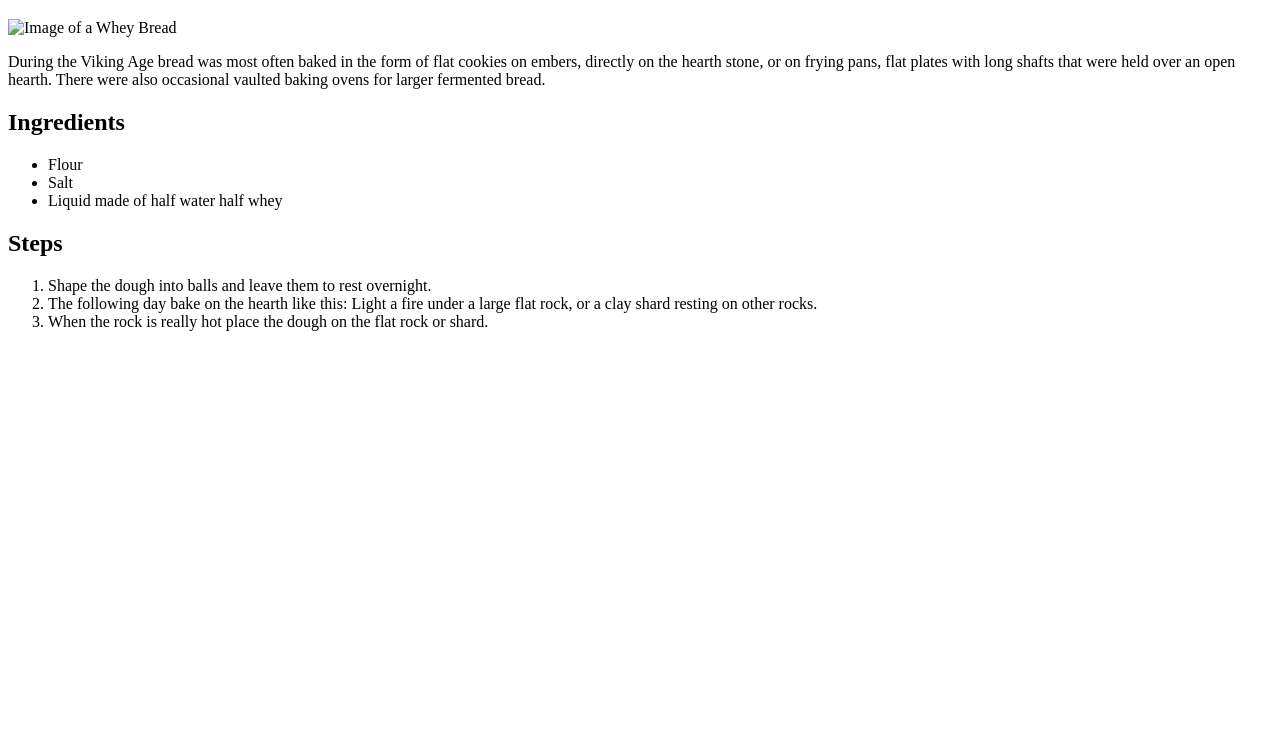
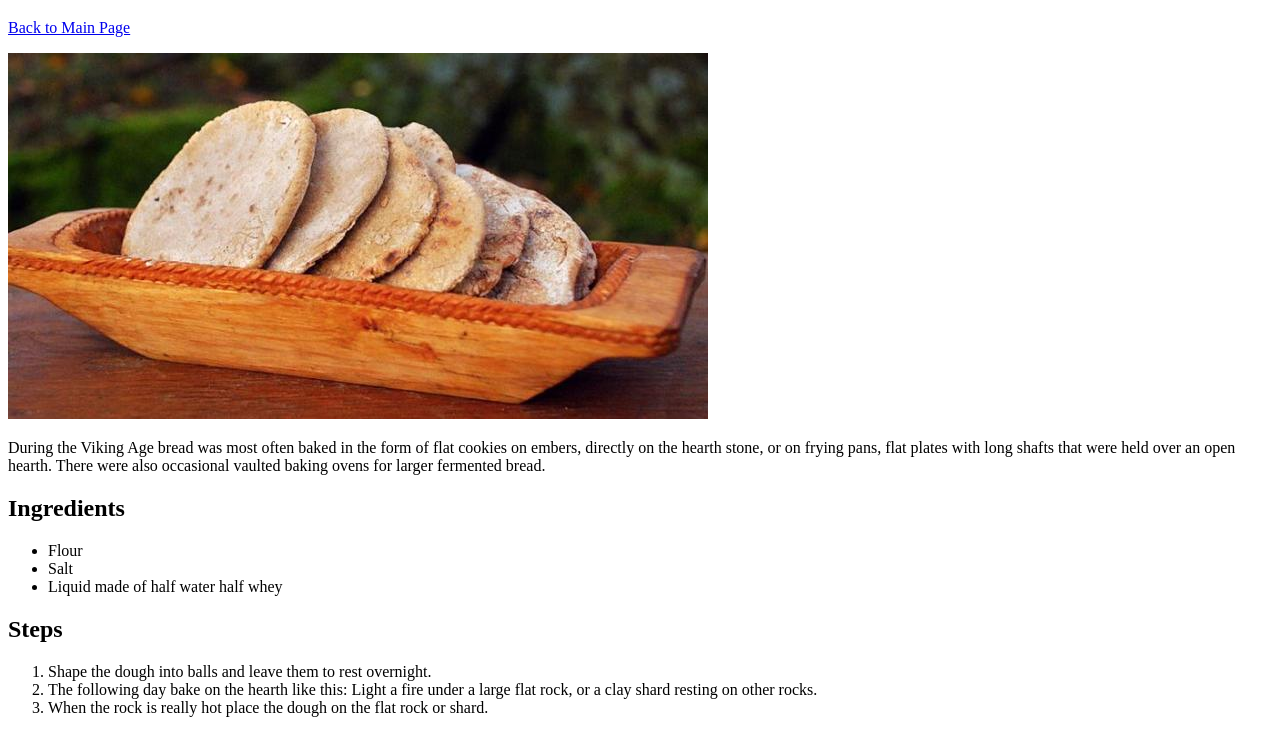
Before and after one commit to ioannisvoz/odin-recipes, a plain HTML site: page recipes/whey-bread.html in a window 1280 px wide. Shown: the part 61-800 px from the top of the page. Drawn offline with Linux system fonts and the light colour scheme.

Commit message:
Fixed minor bugs in the three html files in recipes folder

```diff
--- a/recipes/whey-bread.html
+++ b/recipes/whey-bread.html
@@ -9,7 +9,9 @@
 <body>
   <h1>Whey Bread</h1>
 
-  <img src="assets/whey-bread.jpeg" alt="Image of a Whey Bread">
+  <p><a href="../index.html">Back to Main Page</a></p>
+
+  <img src="../assets/whey-bread.jpeg" alt="Image of a Whey Bread">
 
   <p>During the Viking Age bread was most often baked in the form of flat cookies on embers, directly on the hearth stone, or on frying pans, flat plates with long shafts that were held over an open hearth. There were also occasional vaulted baking ovens for larger fermented bread.</p>
 
```
Also changed, not shown: recipes/barley-porridge.html (+1 -1 lines), recipes/meat-soup.html (+1 -1 lines).
